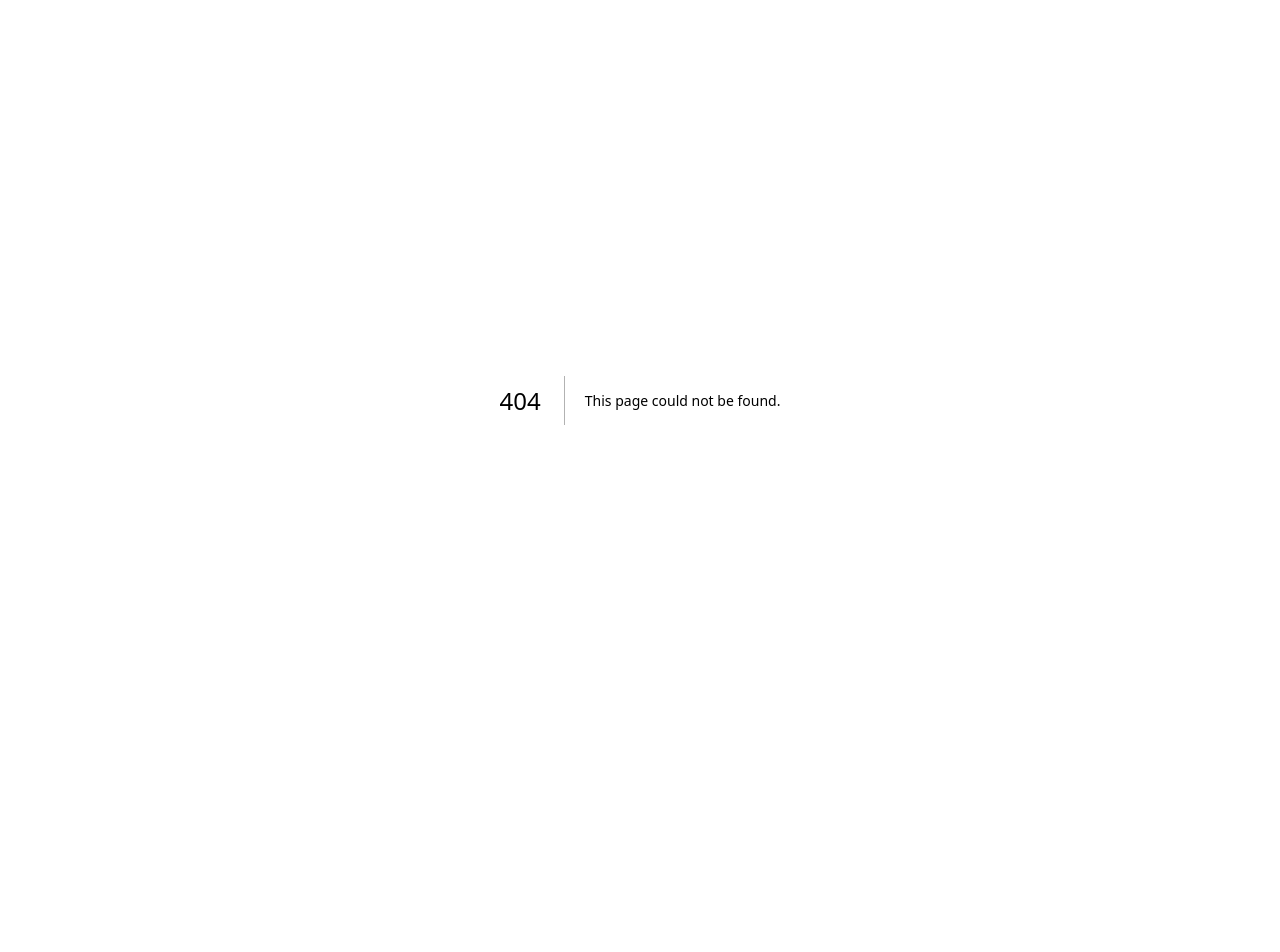
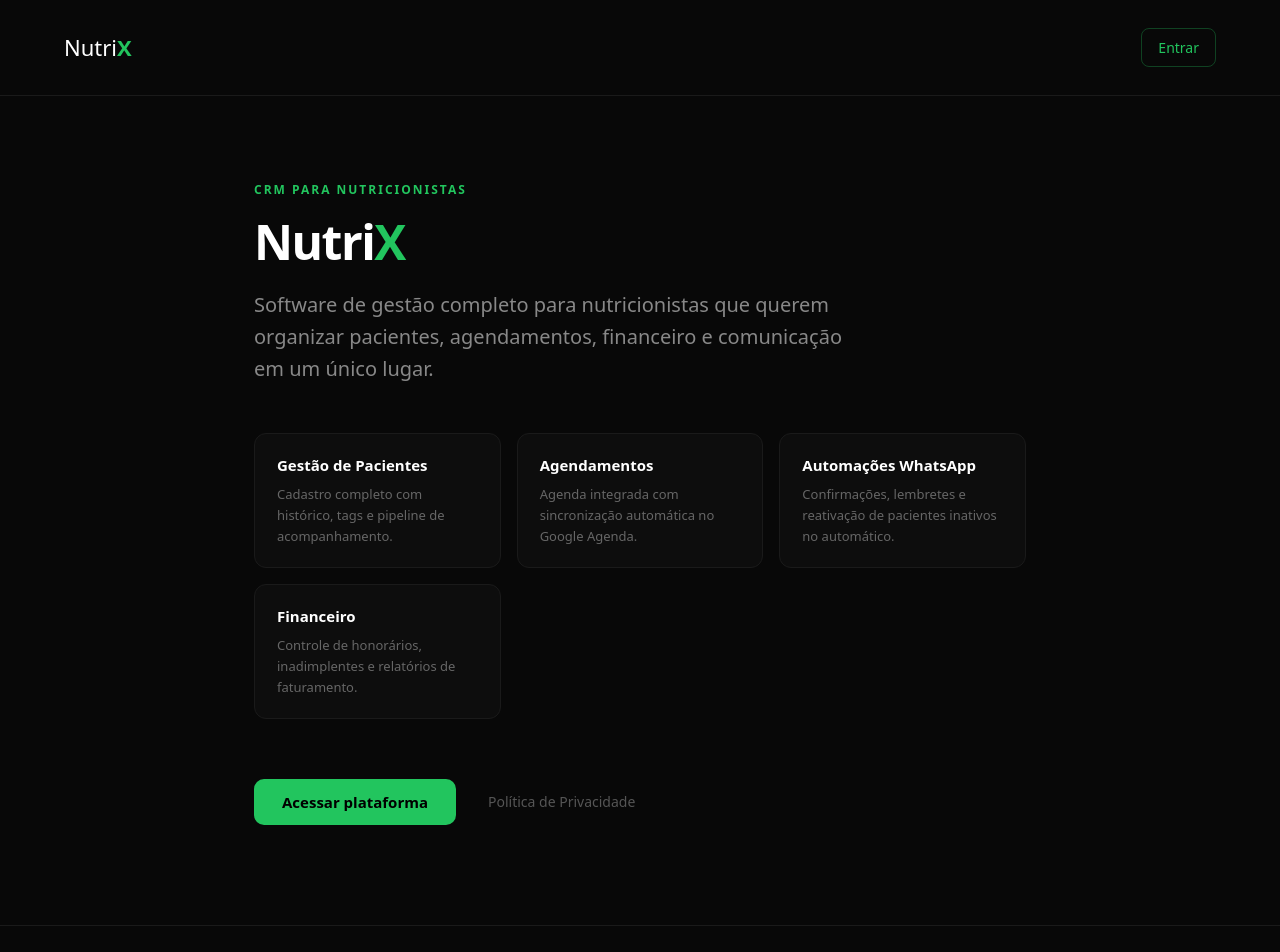
Before and after one commit to gilbertogomespersonaltrainer-cmyk/CRM-NutriX, a Next.js app: page /about in a window 1280 px wide. Before the commit this address had no page. Shown: the top 952 px of the page. Before the commit the page ends 800 px from the top, so only its background shows below. Built offline with nearby package versions, Linux system fonts and the light colour scheme.

Commit message:
feat: adiciona página pública /about para verificação de branding Google OAuth
Página acessível sem login descrevendo o NutriX para satisfazer requisito
da verificação de marca do Google Auth Platform.

Co-Authored-By: Claude Sonnet 4.6 <noreply@anthropic.com>

```diff
--- /dev/null
+++ b/src/app/about/page.tsx
@@ -0,0 +1,146 @@
+import type { Metadata } from "next";
+
+export const metadata: Metadata = {
+  title: "NutriX — CRM para Nutricionistas",
+  description:
+    "NutriX é um software de gestão completo para nutricionistas: pacientes, agendamentos, financeiro, automações WhatsApp e integração com Google Agenda.",
+};
+
+export default function AboutPage() {
+  return (
+    <div style={{ fontFamily: "system-ui, sans-serif", background: "#080808", minHeight: "100vh", color: "#cccccc" }}>
+      <header
+        style={{
+          padding: "28px 5%",
+          borderBottom: "1px solid #1a1a1a",
+          display: "flex",
+          alignItems: "center",
+          justifyContent: "space-between",
+        }}
+      >
+        <a href="/" style={{ textDecoration: "none" }}>
+          <span style={{ fontSize: 22, fontWeight: 300, color: "#fff" }}>Nutri</span>
+          <span style={{ fontSize: 22, fontWeight: 700, color: "#22c55e" }}>X</span>
+        </a>
+        <a
+          href="/login"
+          style={{
+            fontSize: 14,
+            color: "#22c55e",
+            textDecoration: "none",
+            border: "1px solid rgba(34,197,94,0.3)",
+            padding: "8px 16px",
+            borderRadius: 8,
+          }}
+        >
+          Entrar
+        </a>
+      </header>
+
+      <main style={{ maxWidth: 820, margin: "0 auto", padding: "80px 24px 100px" }}>
+        <div style={{ marginBottom: 16 }}>
+          <span
+            style={{
+              fontSize: 12,
+              fontWeight: 600,
+              color: "#22c55e",
+              textTransform: "uppercase",
+              letterSpacing: 2,
+            }}
+          >
+            CRM para Nutricionistas
+          </span>
+        </div>
+
+        <h1
+          style={{
+            fontSize: 48,
+            fontWeight: 700,
+            color: "#ffffff",
+            letterSpacing: -1.5,
+            marginBottom: 20,
+            lineHeight: 1.1,
+          }}
+        >
+          Nutri<span style={{ color: "#22c55e" }}>X</span>
+        </h1>
+
+        <p style={{ fontSize: 20, color: "#888", marginBottom: 48, lineHeight: 1.6, maxWidth: 600 }}>
+          Software de gestão completo para nutricionistas que querem organizar pacientes,
+          agendamentos, financeiro e comunicação em um único lugar.
+        </p>
+
+        <div
+          style={{
+            display: "grid",
+            gridTemplateColumns: "repeat(auto-fit, minmax(220px, 1fr))",
+            gap: 16,
+            marginBottom: 60,
+          }}
+        >
+          {[
+            { title: "Gestão de Pacientes", desc: "Cadastro completo com histórico, tags e pipeline de acompanhamento." },
+            { title: "Agendamentos", desc: "Agenda integrada com sincronização automática no Google Agenda." },
+            { title: "Automações WhatsApp", desc: "Confirmações, lembretes e reativação de pacientes inativos no automático." },
+            { title: "Financeiro", desc: "Controle de honorários, inadimplentes e relatórios de faturamento." },
+          ].map((item) => (
+            <div
+              key={item.title}
+              style={{
+                background: "#0d0d0d",
+                border: "1px solid #1a1a1a",
+                borderRadius: 12,
+                padding: "20px 22px",
+              }}
+            >
+              <p style={{ fontSize: 15, fontWeight: 600, color: "#fff", marginBottom: 8 }}>{item.title}</p>
+              <p style={{ fontSize: 13, color: "#666", lineHeight: 1.6 }}>{item.desc}</p>
+            </div>
+          ))}
+        </div>
+
+        <div style={{ display: "flex", gap: 12 }}>
+          <a
+            href="/login"
+            style={{
+              background: "#22c55e",
+              color: "#000",
+              fontWeight: 600,
+              fontSize: 15,
+              padding: "12px 28px",
+              borderRadius: 10,
+              textDecoration: "none",
+            }}
+          >
+            Acessar plataforma
+          </a>
+          <a
+            href="/privacidade"
+            style={{
+              color: "#555",
+              fontSize: 14,
+              padding: "12px 20px",
+              textDecoration: "none",
+              display: "flex",
+              alignItems: "center",
+            }}
+          >
+            Política de Privacidade
+          </a>
+        </div>
+      </main>
+
+      <footer
+        style={{
+          textAlign: "center",
+          padding: 32,
+          borderTop: "1px solid #1a1a1a",
+          fontSize: 12,
+          color: "#444",
+        }}
+      >
+        &copy; 2026 NutriX. Todos os direitos reservados.
+      </footer>
+    </div>
+  );
+}
```
